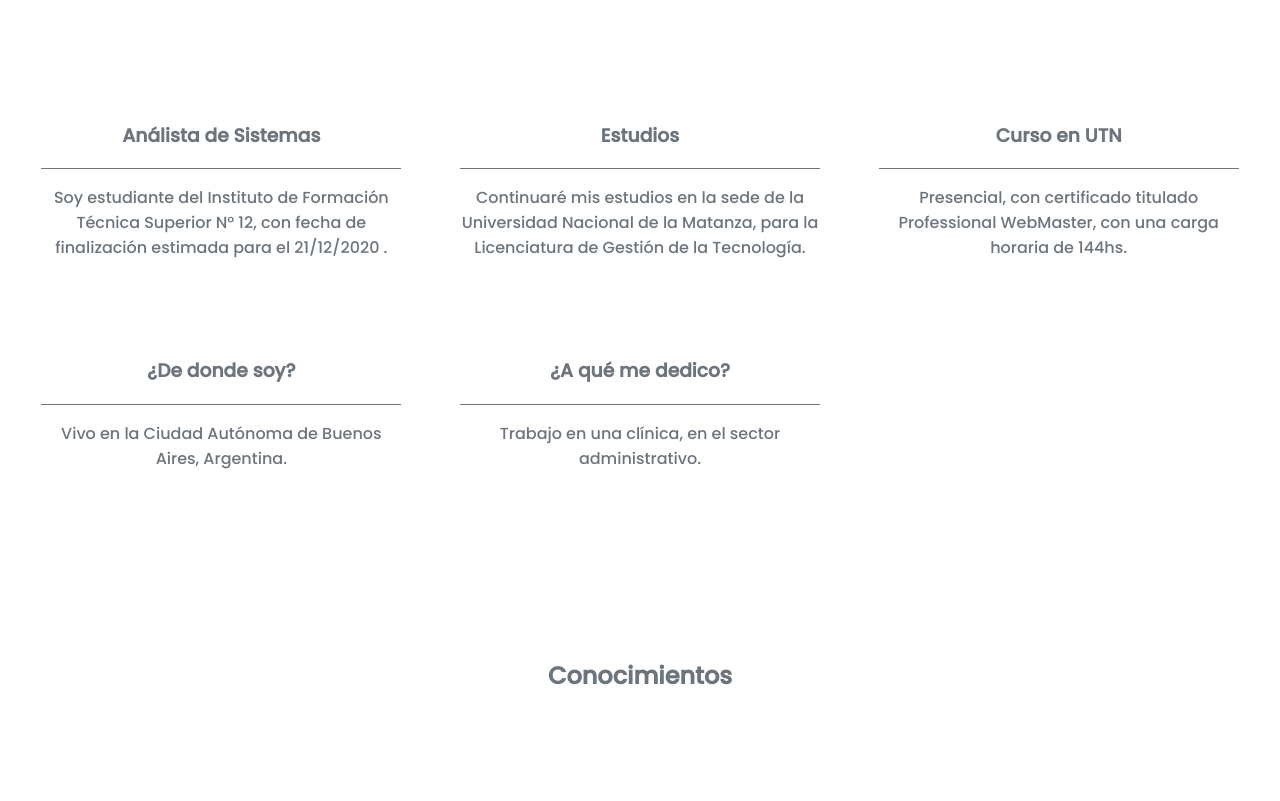
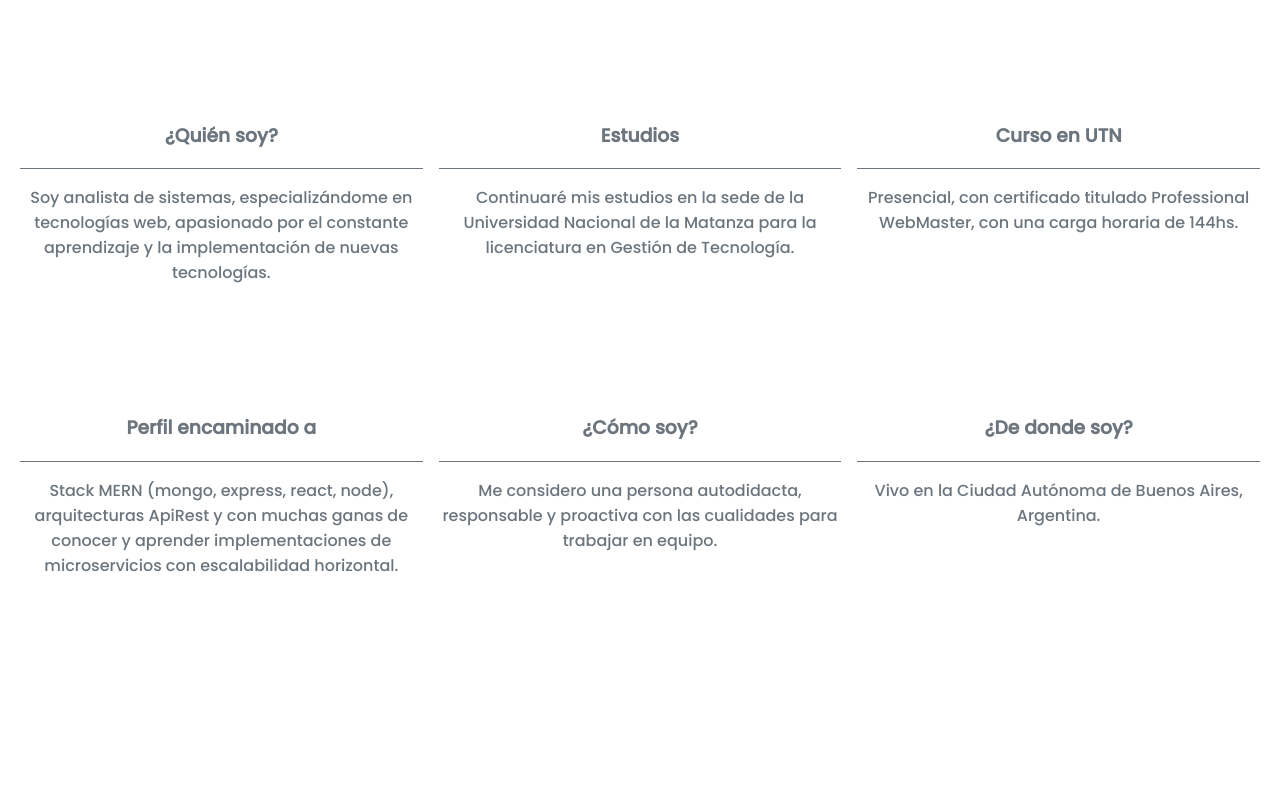
Before and after one commit to shompys/portfolio, a React (Create React App) app: page / in a window 1280 px wide. Shown: the part 1100-1901 px from the top of the page. Built offline with nearby package versions, Linux system fonts and the light colour scheme; no server answers.

Commit message:
Actualización de información en el componente sobre mí

```diff
--- a/src/components/inicio/Inicio.jsx
+++ b/src/components/inicio/Inicio.jsx
@@ -8,7 +8,7 @@ import { useEffect } from 'react';
 const Inicio = () => {
 
     useEffect(()=>{
-
+        //Crear un componente, esta mal implementado
         document.querySelector('.inicio-content').classList.add('opacity1');
 
     })
--- a/src/components/sobreMi/SobreMi.css
+++ b/src/components/sobreMi/SobreMi.css
@@ -21,15 +21,18 @@
     grid-template-columns: repeat(2, 1fr);
     column-gap:1em;
     }
+
 }
 @media screen and (min-width: 1024px){
     .sobreMi-content{
         margin-top:11.7em;
         grid-template-columns: repeat(3, 1fr);
     }
+
 }
 @media screen and (min-width: 1400px){
     .sobreMi-content{
         grid-template-columns: repeat(4, 1fr);
     }
+
 }
--- a/src/components/sobreMi/SobreMi.jsx
+++ b/src/components/sobreMi/SobreMi.jsx
@@ -3,32 +3,41 @@ import './SobreMi.css';
 import {v4 as genId} from 'uuid';
 
 const SobreMi = ()=>{
-
+//     Soy analista de sistemas, especializándome en tecnologías web, apasionado por el constante aprendizaje y la implementación de nuevas tecnologías.
+// El Stack MERN (mongo, express, react, node), arquitecturas ApiRest y con muchas ganas de conocer y aprender implementaciones de microservicios en producción con escabilidad horizontal.
+// Me considero una persona autodidacta, responsable y proactiva con las cualidades para trabajar en equipo.
     const info = [
         {
             id: genId(),
-            title: 'Análista de Sistemas',
-            info1: 'Soy estudiante del Instituto de Formación Técnica Superior N° 12, con fecha de finalización estimada para el 21/12/2020 .'
+            title: '¿Quién soy?',
+            info1: 'Soy analista de sistemas, especializándome en tecnologías web, apasionado por el constante aprendizaje y la implementación de nuevas tecnologías.',
+
         },
         {
             id: genId(),
             title: 'Estudios',
-            info1: 'Continuaré mis estudios en la sede de la Universidad Nacional de la Matanza, para la Licenciatura de Gestión de la Tecnología.'
+            info1: 'Continuaré mis estudios en la sede de la Universidad Nacional de la Matanza para la licenciatura en Gestión de Tecnología.'
         },
         {
             id: genId(),
+
             title: 'Curso en UTN',
             info1: 'Presencial, con certificado titulado Professional WebMaster, con una carga horaria de 144hs.'
         },
         {
             id: genId(),
-            title: '¿De donde soy?',
-            info1: 'Vivo en la Ciudad Autónoma de Buenos Aires, Argentina.'
+            title: 'Perfil encaminado a',
+            info1: 'Stack MERN (mongo, express, react, node), arquitecturas ApiRest y con muchas ganas de conocer y aprender implementaciones de microservicios con escalabilidad horizontal.'
         },
         {
             id: genId(),
-            title: '¿A qué me dedico?',
-            info1: 'Trabajo en una clínica, en el sector administrativo.'
+            title: '¿Cómo soy?',
+            info1: 'Me considero una persona autodidacta, responsable y proactiva con las cualidades para trabajar en equipo.'
+        },
+        {
+            id: genId(),
+            title: '¿De donde soy?',
+            info1: 'Vivo en la Ciudad Autónoma de Buenos Aires, Argentina.'
         }
 
     ]
@@ -38,7 +47,7 @@ const SobreMi = ()=>{
             <h1 className="effectScroll">Sobre mí</h1>
             <div className="sobreMi-content">
             {
-                info.map((v)=><Structure key={v.id} title={v.title} info1={v.info1}/>)
+                info.map((v)=><Structure key={v.id} title={v.title} info1={v.info1} info2={v.info2} info3={v.info3}/>)
             }
             </div>
         </section>
--- a/src/components/sobreMi/Structure.css
+++ b/src/components/sobreMi/Structure.css
@@ -1,5 +1,5 @@
 .structure-content{
-    max-width: 360px;
+    /* max-width: 360px; */
     text-align: center;
 }
 .structure-h3{
--- a/src/components/sobreMi/Structure.jsx
+++ b/src/components/sobreMi/Structure.jsx
@@ -1,6 +1,6 @@
 import './Structure.css';
 
-const Structure = ({title, info1}) => {
+const Structure = ({title, info1, info2, info3}) => {
 
     return(
         <div className="structure-content effectScroll" >
@@ -8,6 +8,8 @@ const Structure = ({title, info1}) => {
             <h3 className="structure-h3">{title}</h3>
 
             <p className="structure-p">{info1}</p>
+            <p className="structure-p">{info2}</p>
+            <p className="structure-p">{info3}</p>
 
         </div>
     )
```
